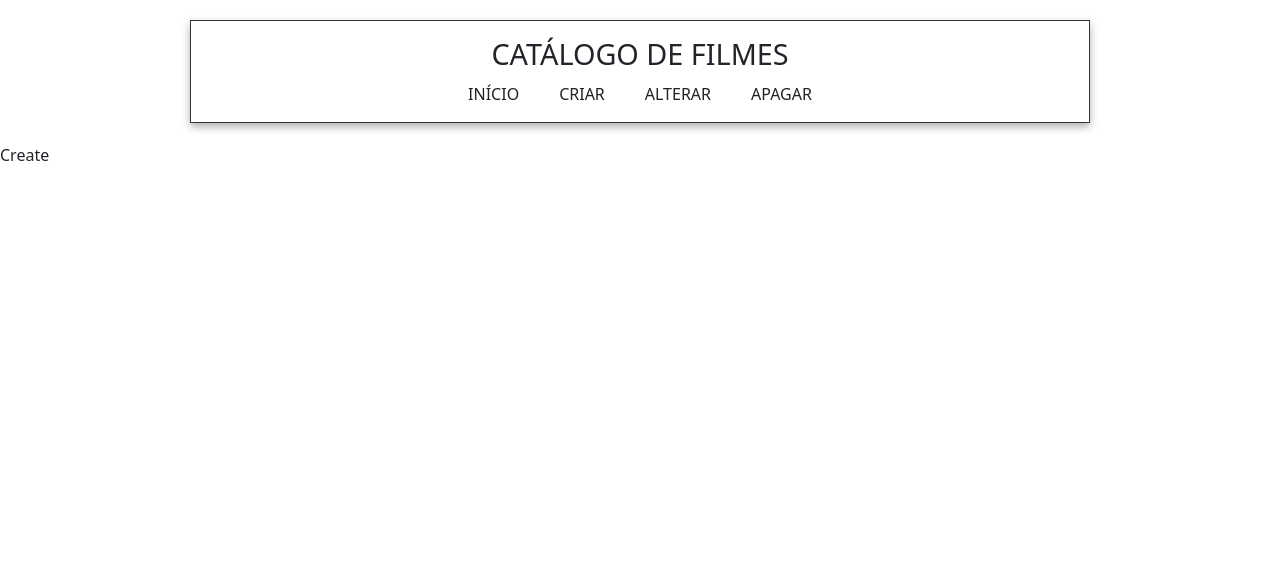
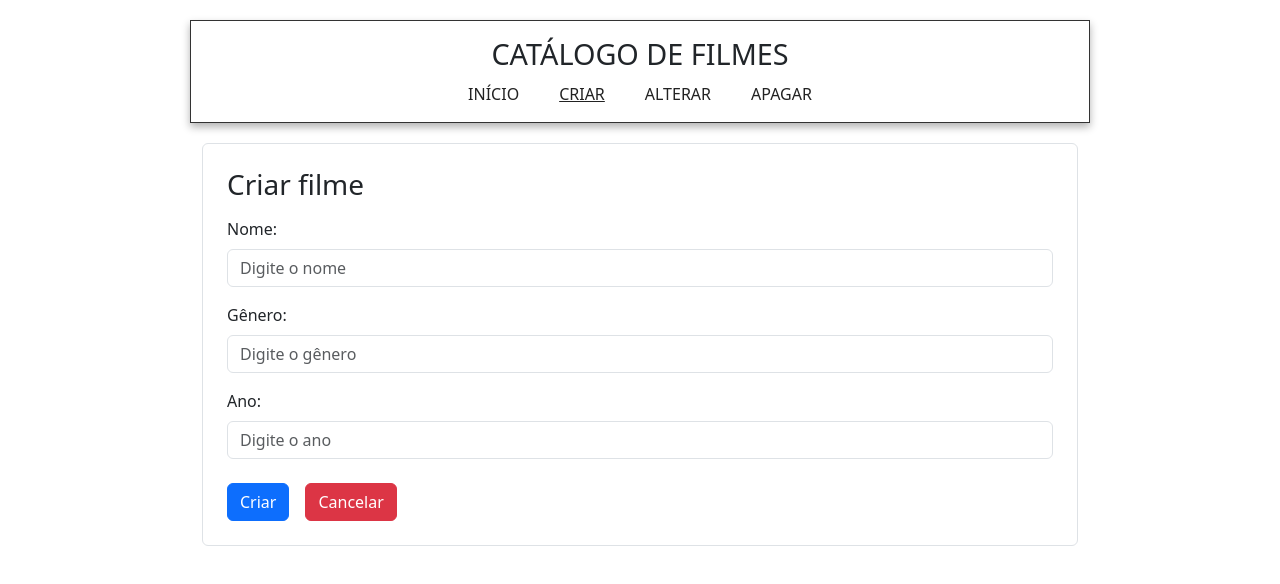
Before and after one commit to LuigiVanzella/prw2_av_luigi_joao, a React (Vite) app: page /create in a window 1280 px wide. Shown: the top 584 px of the page. Built offline with nearby package versions, Linux system fonts and the light colour scheme.

Commit message:
add: funcao create

```diff
--- a/src/componentes/Cabecalho.jsx
+++ b/src/componentes/Cabecalho.jsx
@@ -7,9 +7,9 @@ function Cabecalho() {
       <h1>CATÁLOGO DE FILMES</h1>
       <nav>
         <NavLink to="/">Início</NavLink>
-        <NavLink to="/criar">Criar</NavLink>
-        <NavLink to="/alterar">Alterar</NavLink>
-        <NavLink to="/apagar">Apagar</NavLink>
+        <NavLink to="/create">Criar</NavLink>
+        <NavLink to="/update">Alterar</NavLink>
+        <NavLink to="/remove">Apagar</NavLink>
       </nav>
     </header>
   );
--- a/src/componentes/Create.jsx
+++ b/src/componentes/Create.jsx
@@ -1,7 +1,86 @@
-//import React from 'react'
+import axios from "axios";
+import { useState } from "react";
+import { useNavigate } from "react-router-dom";
+
+const API = "https://6ad7bdf395e98f36aef2c76d.mockapi.io/users";
 
 function Create() {
-  return <div>Create</div>;
+  const [values, setValues] = useState({
+    nome: "",
+    genero: "",
+    ano: "",
+  });
+  const navigate = useNavigate();
+
+  const handleSubmit = (event) => {
+    event.preventDefault();
+    axios
+      .post(API, values)
+      .then(() => navigate("/"))
+      .catch((err) => console.log(err));
+  };
+
+  return (
+    <div className="container" style={{ maxWidth: 900 }}>
+      <div className="border rounded bg-white p-4">
+        <h3 className="mb-3">Criar filme</h3>
+        <form onSubmit={handleSubmit}>
+          <div className="mb-3">
+            <label htmlFor="nome" className="form-label">
+              Nome:
+            </label>
+            <input
+              type="text"
+              id="nome"
+              className="form-control"
+              placeholder="Digite o nome"
+              value={values.nome}
+              onChange={(e) => setValues({ ...values, nome: e.target.value })}
+              required
+            />
+          </div>
+          <div className="mb-3">
+            <label htmlFor="genero" className="form-label">
+              Gênero:
+            </label>
+            <input
+              type="text"
+              id="genero"
+              className="form-control"
+              placeholder="Digite o gênero"
+              value={values.genero}
+              onChange={(e) => setValues({ ...values, genero: e.target.value })}
+              required
+            />
+          </div>
+          <div className="mb-4">
+            <label htmlFor="ano" className="form-label">
+              Ano:
+            </label>
+            <input
+              type="text"
+              id="ano"
+              className="form-control"
+              placeholder="Digite o ano"
+              value={values.ano}
+              onChange={(e) => setValues({ ...values, ano: e.target.value })}
+              required
+            />
+          </div>
+          <button type="submit" className="btn btn-primary">
+            Criar
+          </button>
+          <button
+            type="button"
+            className="btn btn-danger ms-3"
+            onClick={() => navigate("/")}
+          >
+            Cancelar
+          </button>
+        </form>
+      </div>
+    </div>
+  );
 }
 
 export default Create;
```
